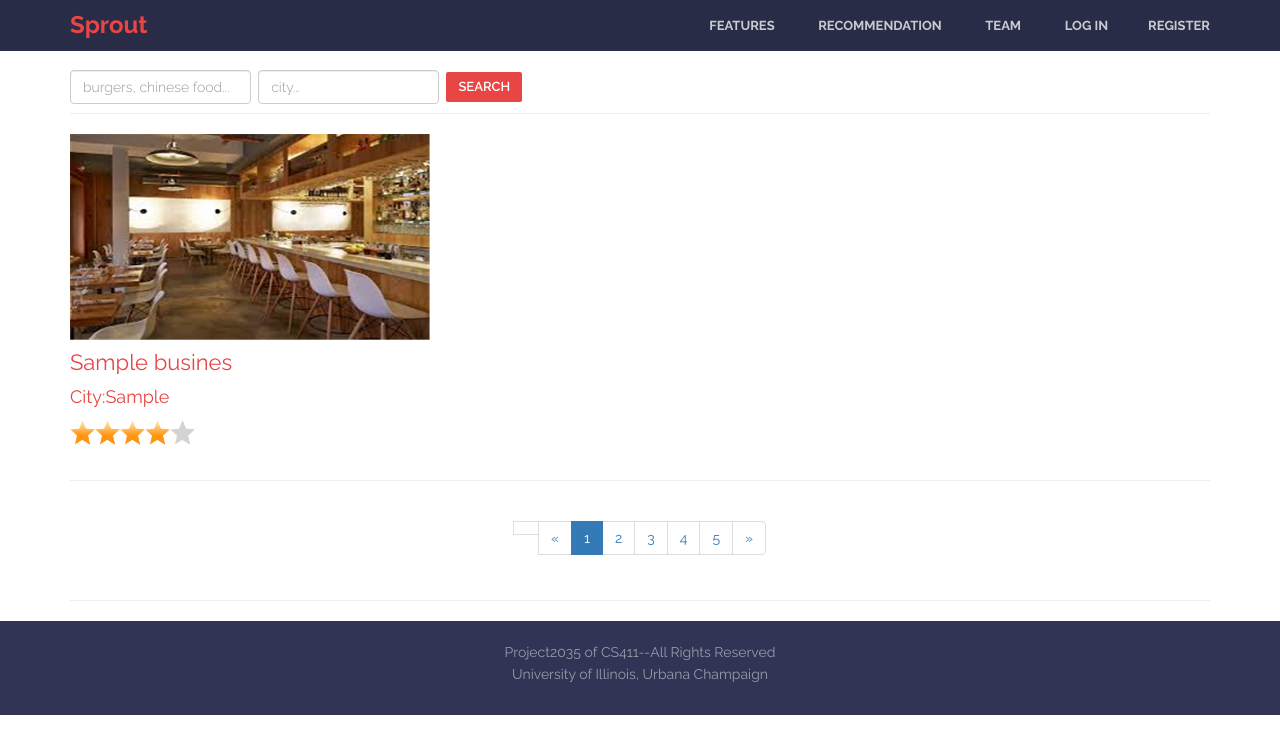
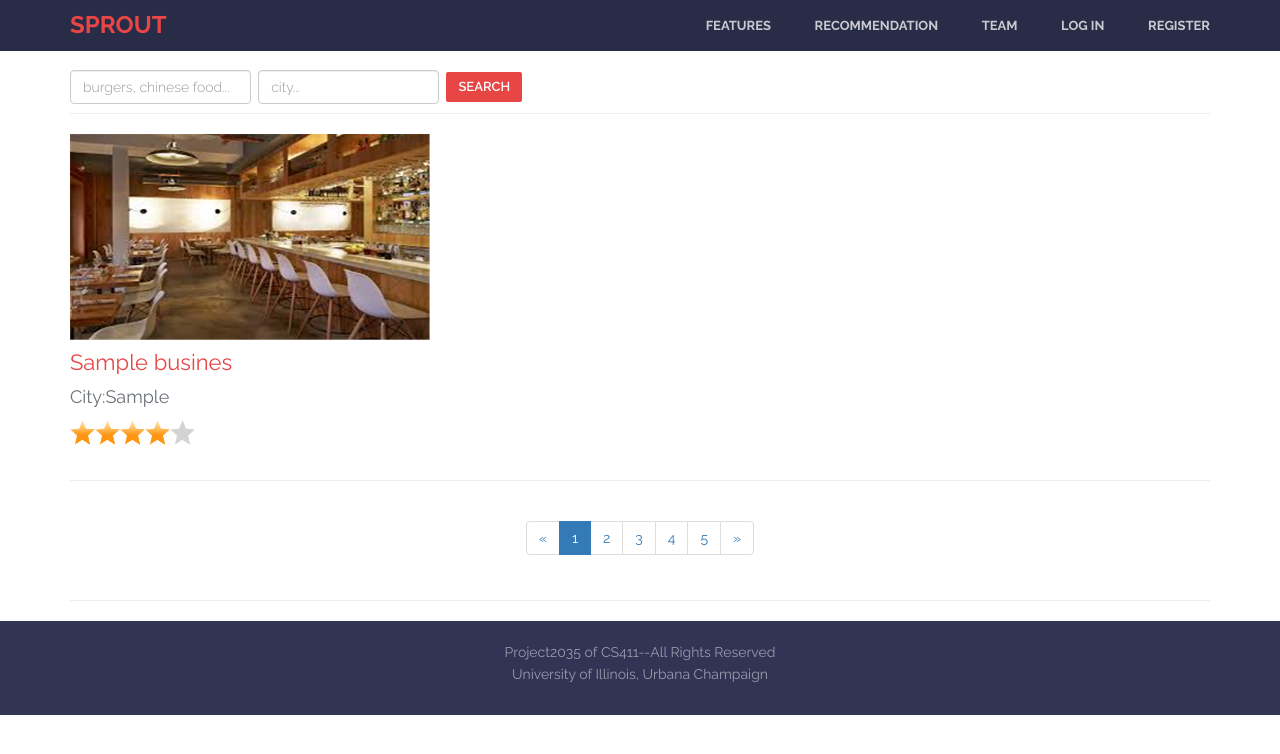
Before and after one commit to iamty7/CS411Project, a Django app: template mysite/yelp/templates/yelp/searchResults.html in a window 1280 px wide. Shown: the top 754 px of the page. Run offline with Django 3.2, Linux system fonts and the light colour scheme; the template is opened without the code that fills it: values that come from a table or form of the project are taken from there, others are empty; tables that the repository leaves empty hold one stand-in row (values such as "Sample post"); some libraries are stand-ins or nearby versions.

Commit message:
V4 Ready for demo!

```diff
--- a/mysite/yelp/templates/yelp/searchResults.html
+++ b/mysite/yelp/templates/yelp/searchResults.html
@@ -38,7 +38,7 @@
 <body>
 
 	<!-- Navigation -->
-		<nav class="navbar navbar-fixed-top" style="background-color: #292c47; role=" navigation">
+	<nav class="navbar navbar-fixed-top navigation" style="background-color: #292c47; role=" navigation">
 		<div class="container">
 			<!--Brand and toggle get grouped for better mobile display -->
 			<div class="navbar-header">
@@ -49,20 +49,18 @@
 					<span class="icon-bar"></span>
 				</button>
 				<a class="navbar-brand" href="{% url 'home' %}">
-						<font size="5"><strong>Sprout</strong></font>
+					<font size="5" color="#e84545"><strong>Sprout</strong></font>
 				</a>
 			</div>
 			<!-- Collect the nav links, forms, and other content for toggling -->
-					<nav class="navigation" role="navigation" style = padding-top:15px;>
-						<ul class="primary-nav">
-							<li><a href="index.html#features">Features</a></li>
-							<li><a href="index.html#recommendations">Recommendation</a></li>
-							<li><a href="index.html#teams">Team</a></li>
-							<li><a data-toggle="modal" href="javascript:void(0)" onclick="openLoginModal();">Log in</a>
-							<li><a data-toggle="modal" href="javascript:void(0)" onclick="openRegisterModal();">Register</a>
+
+			<ul class="primary-nav pull-right" style="padding-top:15px;">
+				<li><a href="{% url 'home' %}">Features</a></li>
+				<li><a href="{% url 'home' %}">Recommendation</a></li>
+				<li><a href="{% url 'home' %}">Team</a></li>
+				<li><a data-toggle="modal" href="javascript:void(0)" onclick="openLoginModal();">Log in</a></li>
+				<li><a data-toggle="modal" href="javascript:void(0)" onclick="openRegisterModal();">Register</a></li>
 			</ul>
-					</nav>
-
 			<!-- /.navbar-collapse -->
 		</div>
 		<!-- /.container -->
@@ -70,8 +68,8 @@
 
 	<!-- Page Content -->
 	<div class="container" style=padding-top:30px ;>
+		<!-- navigation bar -->
 		<div class="col-lg-12">
-			<!-- Page Header -->
 			<div class="row">
 				<h3 class=page-header>
 					<form action="/search/" method="post" class="form-inline";>
@@ -99,7 +97,7 @@
 					<img class="img-responsive" src="/static/homepage/images/fig/7.jpg" alt="">
 				</a>
 				<h4>
-	                    <a href="{% url 'business-detail' business.id %}">{{business.name}}<a>
+					<a href="{% url 'business-detail' business.id %}">{{business.name}}</a>
 				</h4>
 				<p>
 					<ul class="primary-nav">
@@ -123,7 +121,7 @@
 					<img class="img-responsive" src="/static/homepage/images/fig/8.jpg" alt="">
 				</a>
 				<h4>
-		                    <a href="{% url 'business-detail' business.id %}">{{business.name}}<a>
+					<a href="{% url 'business-detail' business.id %}">{{business.name}}</a>
 				</h4>
 				<p>
 					<ul class="primary-nav">
@@ -145,9 +143,7 @@
 				<a href="#">
 					<img class="img-responsive" src="/static/homepage/images/fig/9.jpg" alt="">
 				</a>
-					<h4>
-		                    <a href="{% url 'business-detail' business.id %}">{{business.name}}<a>
-		                </h4>
+				<h4><a href="{% url 'business-detail' business.id %}">{{business.name}}</a></h4>
 				<p>
 					<ul class="primary-nav">
 						<li><font size=4>City:{{business.city}}</font></li>
@@ -222,7 +218,6 @@
 	<script>
 		{% for business in business_list %}
 		$(function() {
-    // basic use comes with defaults values
 			$(".{{business.id}}").starRating({
 				initialRating: {{business.stars}},
 				starSize: 25,
@@ -232,5 +227,4 @@
 		{% endfor %}
 	</script>
 </body>
-
 </html>
```
Lines whose indentation alone changed are shown as unchanged.
